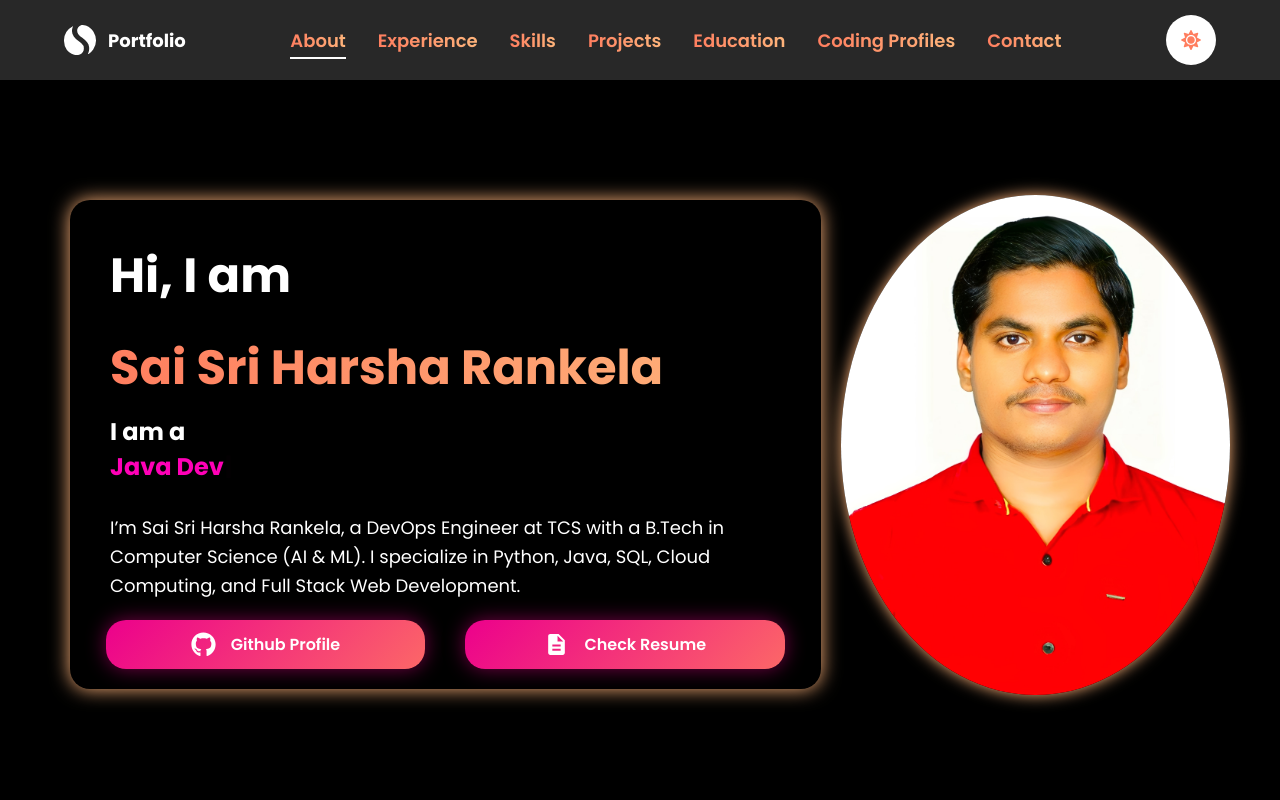
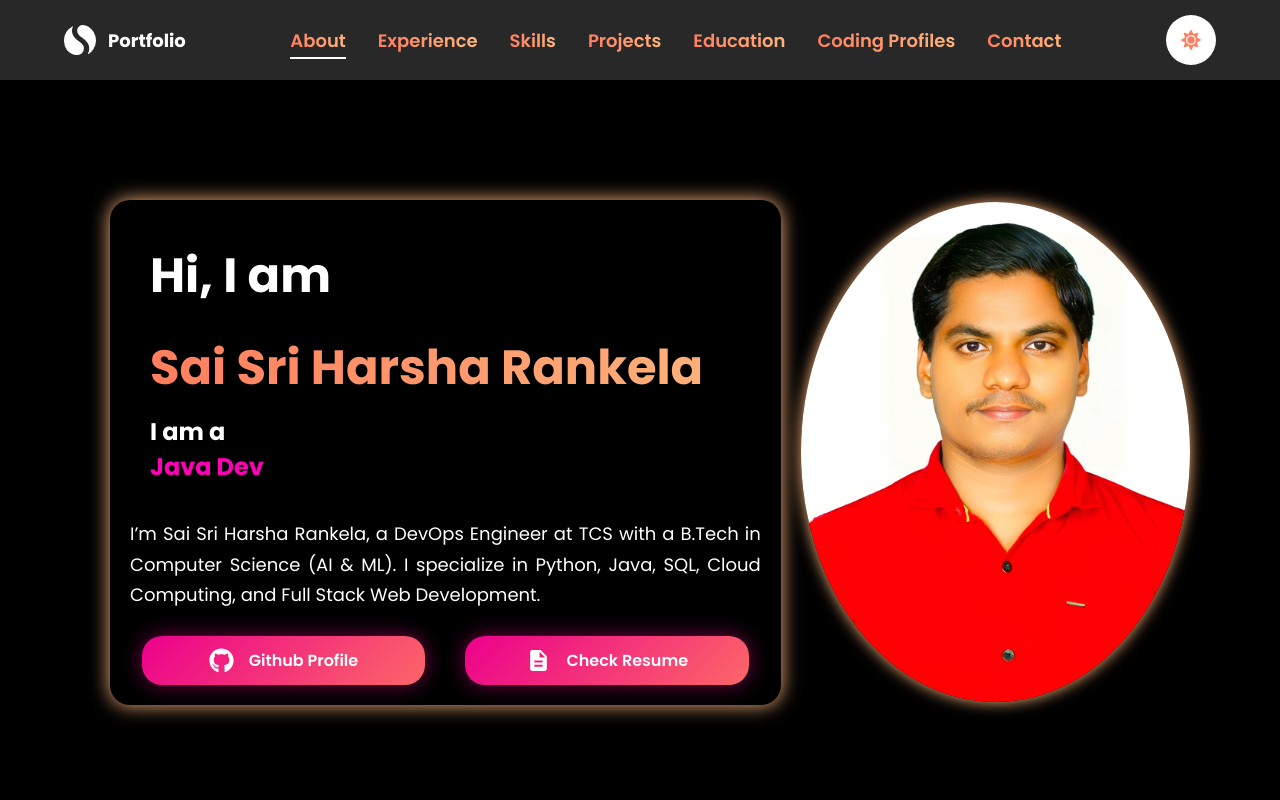
Before and after one commit to saisriharsha2003/Harsha_Portfolio, a React (Vite) app: page / in a window 1280 px wide. Shown: the top 800 px of the page. Built offline with nearby package versions, Linux system fonts and the light colour scheme.

Commit message:
updated hero section

```diff
--- a/src/components/HeroSection/HeroSection.jsx
+++ b/src/components/HeroSection/HeroSection.jsx
@@ -17,7 +17,7 @@ import HeroImg from "../../images/HeroImage.jpg";
 import Typewriter from "typewriter-effect";
 import { Bio } from "../HeroSection/HeroSectionData.js";
 import { useTheme } from "styled-components";
-import { FaGithub, FaFileAlt } from "react-icons/fa";
+import { FaGithub } from "react-icons/fa";
 import { MdDescription } from "react-icons/md";
 
 const containerVariants = {
@@ -65,6 +65,7 @@ const HeroSection = () => {
                     strings: Bio.roles,
                     autoStart: true,
                     loop: true,
+
                   }}
                 />
               </div>
--- a/src/components/HeroSection/HeroStyle.js
+++ b/src/components/HeroSection/HeroStyle.js
@@ -25,7 +25,7 @@ export const HeroInnerContainer = styled(motion.div)`
   justify-content: space-between;
   align-items: center;
   width: 100%;
-  max-width: 1200px;
+  max-width: 1100px;
 
   @media (max-width: 960px) {
     flex-direction: column;
@@ -151,8 +151,10 @@ export const Title1 = styled(motion.h1)`
 export const SubTitle = styled(motion.p)`
   font-size: 18px;
   color: ${({ theme }) => theme.text_secondary};
-  line-height: 1.6;
-  margin: 20px;
+  line-height: 1.7;
+  text-align: justify;
+  max-width: 800px;
+  margin: 25px auto;
 
   @media (max-width: 960px) {
     font-size: 16px;
```
